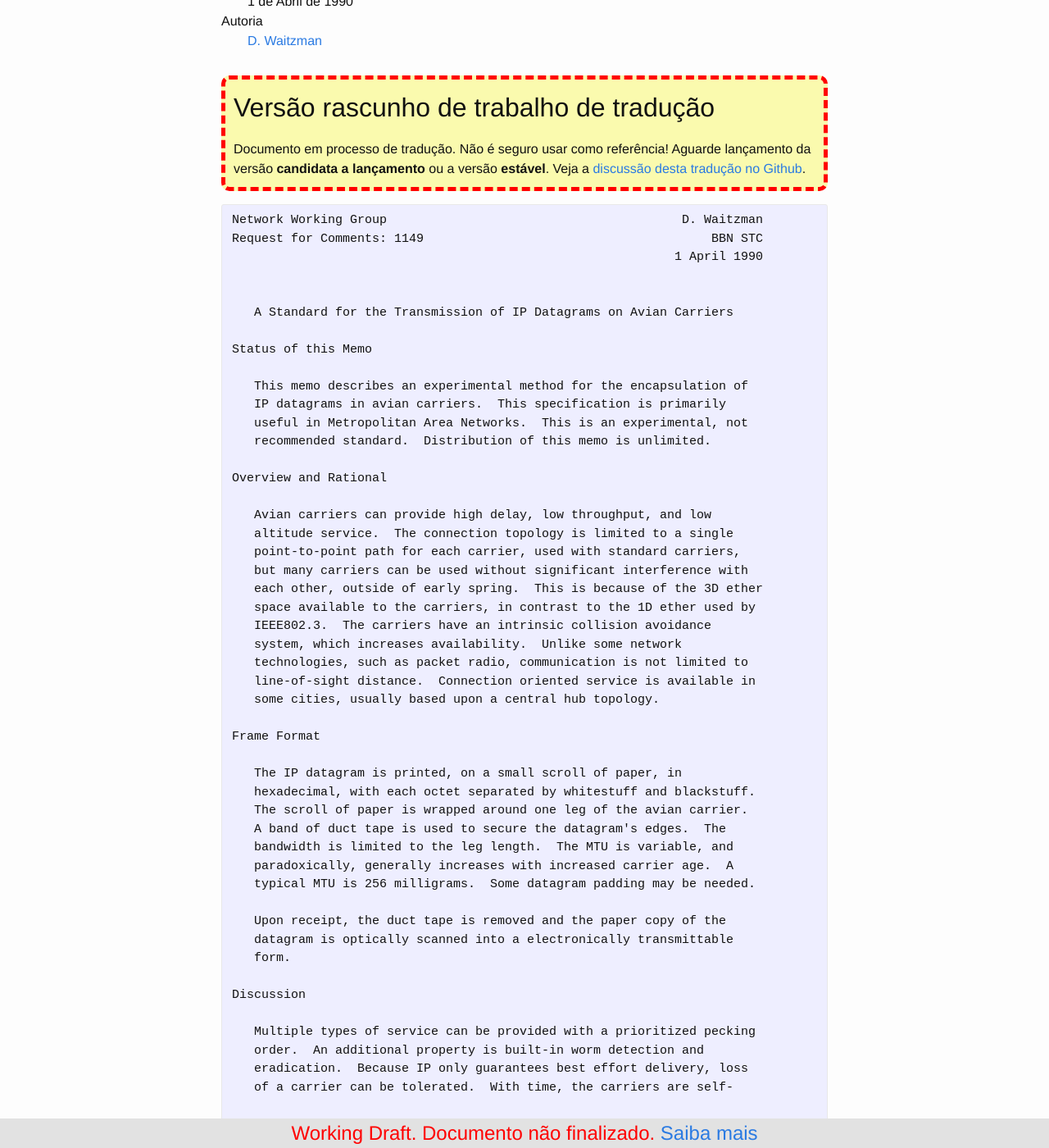
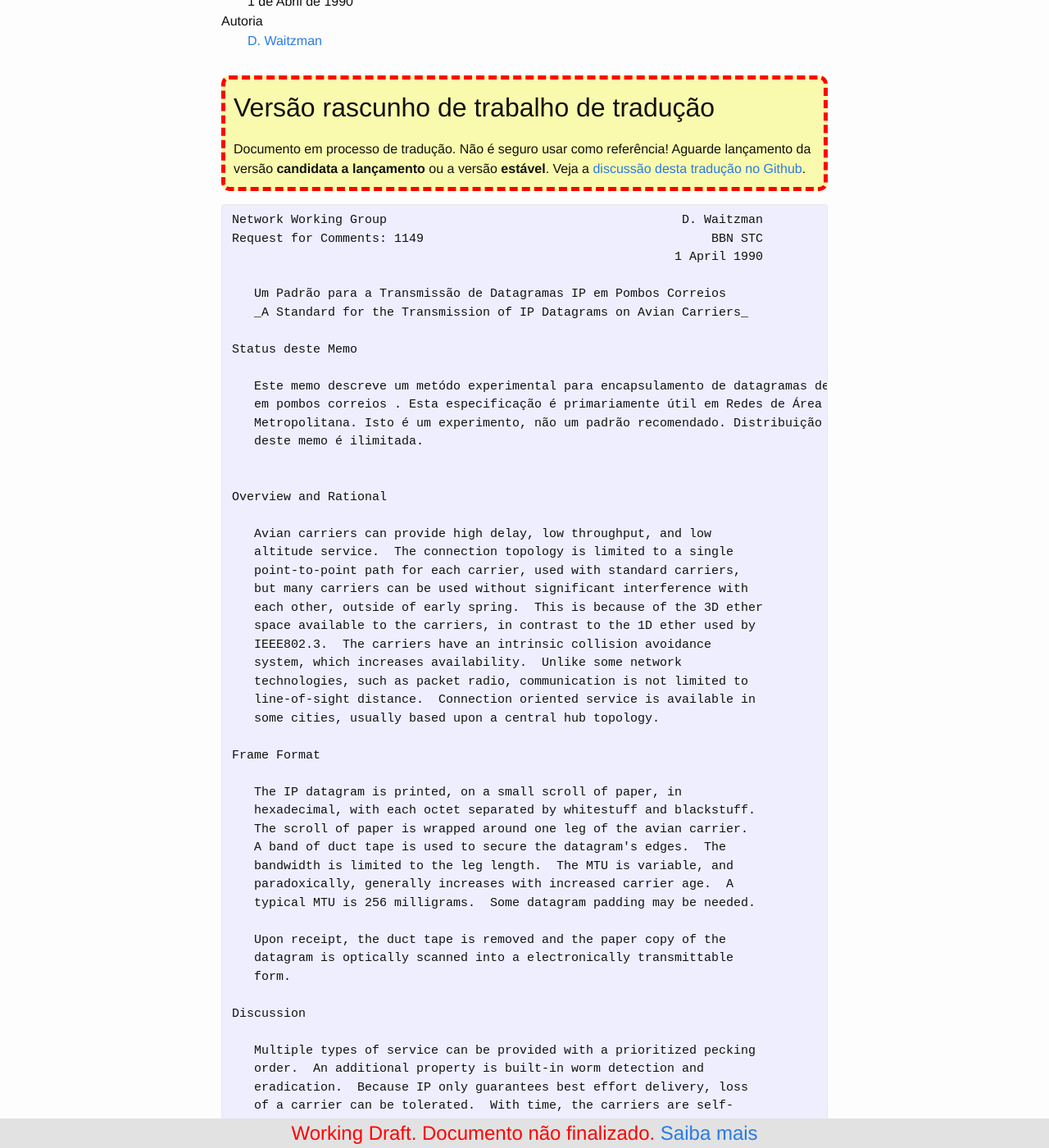
Before and after one commit to webiwg/historia-web-pt, a Jekyll site: the page built from ietf/rfc/rfc1149/index.md, in a window 1280 px wide and 1400 px high, scrolled down 297 px. Shown: the whole window at 82% size. Built offline with Jekyll 4.4.1, drawn with Linux system fonts in a browser that asks for light colours; some of the changed text lies outside the part shown.

Commit message:
#20 : Título e Status do Memo

```diff
--- a/ietf/rfc/rfc1149/index.md
+++ b/ietf/rfc/rfc1149/index.md
@@ -28,15 +28,16 @@ Network Working Group                                        D. Waitzman
 Request for Comments: 1149                                       BBN STC
                                                             1 April 1990
 
+   Um Padrão para a Transmissão de Datagramas IP em Pombos Correios
+   _A Standard for the Transmission of IP Datagrams on Avian Carriers_
 
-   A Standard for the Transmission of IP Datagrams on Avian Carriers
+Status deste Memo
 
-Status of this Memo
+   Este memo descreve um metódo experimental para encapsulamento de datagramas de IP
+   em pombos correios . Esta especificação é primariamente útil em Redes de Área
+   Metropolitana. Isto é um experimento, não um padrão recomendado. Distribuição
+   deste memo é ilimitada.
 
-   This memo describes an experimental method for the encapsulation of
-   IP datagrams in avian carriers.  This specification is primarily
-   useful in Metropolitan Area Networks.  This is an experimental, not
-   recommended standard.  Distribution of this memo is unlimited.
 
 Overview and Rational
 
```
